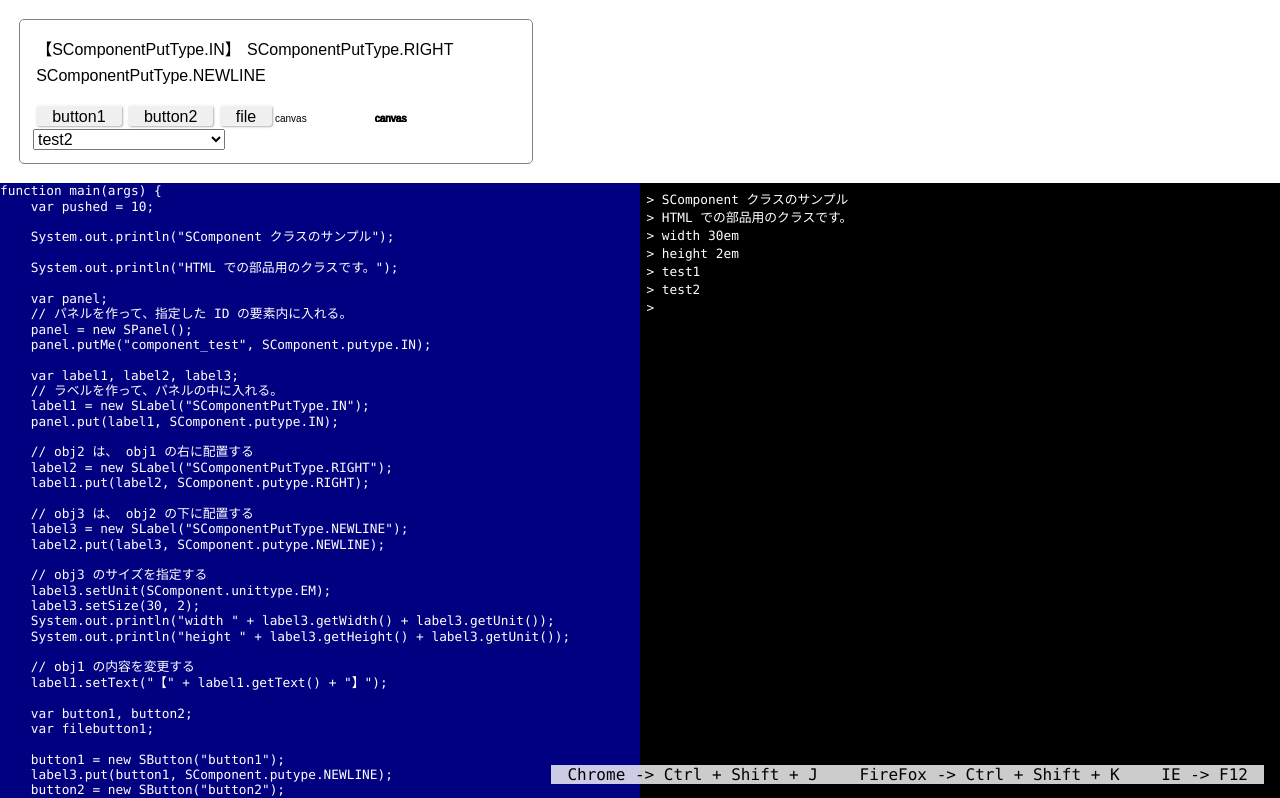
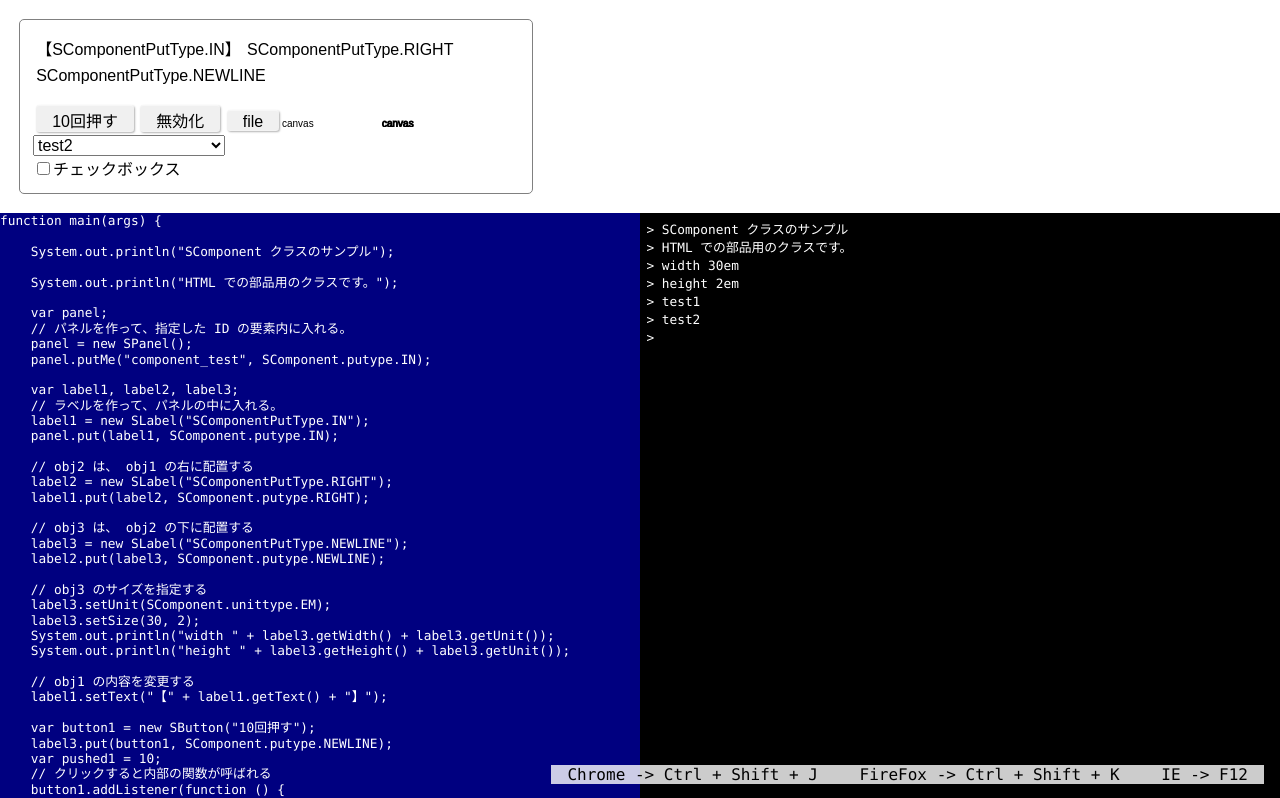
Before and after one commit to natade-jp/SenkoWSH, a plain HTML site: page docs/samples/SComponent/index.html in a window 1280 px wide. Shown: the top 798 px of the page. Drawn offline with Linux system fonts and the light colour scheme.

Commit message:
チェックボックス機能を追加

```diff
--- a/docs/library/SenkoLib/SComponent.css
+++ b/docs/library/SenkoLib/SComponent.css
@@ -56,5 +56,16 @@
 	cursor:				auto;
 }
 
+.SCOMPONENT_CheckBox {
+	color:				black;
+	cursor:				pointer;
+}
+
+.SCOMPONENT_Disabled {
+	color:				gray;
+	cursor:				default;
+}
+
+
 .SCOMPONENT_Canvas {
 }
--- a/docs/library/SenkoLib/SComponent.js
+++ b/docs/library/SenkoLib/SComponent.js
@@ -26,6 +26,7 @@ SComponent.CLASS_PANEL		= "SCOMPONENT_Panel";
 SComponent.CLASS_LABEL		= "SCOMPONENT_Label";
 SComponent.CLASS_SELECT		= "SCOMPONENT_Select";
 SComponent.CLASS_COMBOBOX	= "SCOMPONENT_ComboBox";
+SComponent.CLASS_CHECKBOX	= "SCOMPONENT_CheckBox";
 SComponent.CLASS_BUTTON		= "SCOMPONENT_Button";
 SComponent.CLASS_FILE		= "SCOMPONENT_File";
 SComponent.CLASS_CANVAS		= "SCOMPONENT_Canvas";
@@ -39,6 +40,72 @@ SComponent.unittype = {
 	PX		: "px",
 	EM		: "em",
 	PERCENT	: "%"
+};
+SComponent.labelposition = {
+	LEFT	: 0,
+	RIGHT	: 1
+};
+SComponent.prototype.getTextNode = function() {
+	var element = this.getElement();
+	// childNodes でテキストノードまで取得する
+	var childnodes = element.childNodes;
+	var textnode = null;
+	var i = 0;
+	for(i = 0; i < childnodes.length; i++) {
+		if(childnodes[i] instanceof Text) {
+			textnode = childnodes[i];
+			break;
+		}
+	}
+	// テキストノードがない場合は null をかえす
+	return textnode;
+};
+SComponent.prototype.getElementNode = function() {
+	var element = this.getElement();
+	// children でテキストノード意外を取得する
+	var childnodes = element.children;
+	var node = null;
+	var i = 0;
+	for(i = 0; i < childnodes.length; i++) {
+		if(!(childnodes[i] instanceof Text)) {
+			node = childnodes[i];
+			break;
+		}
+	}
+	return node;
+};
+SComponent.prototype.setLabelPosition = function(labelposition) {
+	// ラベルかどうか確認
+	var element = this.getElement();
+	if(element.tagName !== "LABEL") {
+		return;
+	}
+	// すでにあるテキストノードを調査する
+	var textnode = this.getTextNode();
+	if(textnode === null) {
+		textnode = document.createTextNode("");
+	}
+	var elementnode = this.getElementNode();
+	// 中身を一旦消去する
+	{
+		var child = element.lastChild;
+		while (child) {
+			element.removeChild(child);
+			child = element.lastChild;
+		}
+	}
+	// 配置を設定する
+	if(labelposition === SComponent.LEFT) {
+		// ラベル内のテキストは左側
+		element.appendChild(textnode);
+		element.appendChild(elementnode);
+	}
+	else {
+		// ラベルのテキストは右側
+		element.appendChild(elementnode);
+		element.appendChild(textnode);
+	}
+	return;
 };
 SComponent.prototype.setText = function(title) {
 	if(!title) {
@@ -71,23 +138,15 @@ SComponent.prototype.setText = function(title) {
 			element.appendChild(option_node);
 		}
 	}
-	// label 要素なら最初の子要素を書き換える
-	else if(element.tagName === "LABEL") {
-		var childelement = element.firstChild;
-		if(!(childelement instanceof Text)) {
-			var text_node = document.createTextNode("");
-			if(childelement === null) {
-				element.appendChild(text_node);
-			}
-			else {
-				element.insertBefore(text_node, childelement);
-			}
-			childelement = text_node;
+	// そのほかは、中にあるテキストノードを編集する
+	else {
+		var textnode = this.getTextNode();
+		// 見つからなかったら作成する
+		if(textnode === null) {
+			var textnode = document.createTextNode("");
+			element.appendChild(textnode);
 		}
-		childelement.nodeValue = title;
-	}
-	else {
-		element.textContent = title;
+		textnode.nodeValue = title;
 	}
 };
 SComponent.prototype.getText = function() {
@@ -110,7 +169,8 @@ SComponent.prototype.getText = function() {
 		return output;
 	}
 	else {
-		title = this.getElement().textContent.trim();
+	// テキストノードを取得する
+		title = this.getTextNode().nodeValue.trim();
 	}
 	return (title === null) ? "" : title;
 };
@@ -146,12 +206,6 @@ SComponent.prototype._isBooleanAttribute = function(element, attribute) {
 	return (element.getAttribute(attribute) === null);
 };
 
-SComponent.prototype.setChecked = function(ischecked) {
-	this._setBooleanAttribute(this.getElement(), "checked", ischecked);
-};
-SComponent.prototype.isChecked = function() {
-	return this._isBooleanAttribute(this.getElement(), "checked");
-};
 SComponent.prototype.setEnabled = function(isenabled) {
 	if(isenabled) {
 		this.removeClass(SComponent.CLASS_DISABLED);
@@ -160,10 +214,18 @@ SComponent.prototype.setEnabled = function(isenabled) {
 		this.addClass(SComponent.CLASS_DISABLED);
 	}
 	var element = this.getElement();
+	// input要素ではないなら中の要素を使用する
+	if((element.tagName !== "INPUT") && (element.tagName !== "SELECT")){
+		element = this.getElementNode();
+	}
 	this._setBooleanAttribute(element, "disabled", isenabled);
 };
 SComponent.prototype.isEnabled = function() {
 	var element = this.getElement();
+	// input要素ではないなら中の要素を使用する
+	if((element.tagName !== "INPUT") && (element.tagName !== "SELECT")){
+		element = this.getElementNode();
+	}
 	return this._isBooleanAttribute(element, "disabled");
 };
 SComponent.prototype.getId = function() {
@@ -481,6 +543,32 @@ SComboBox.prototype.getSelectedItem = function() {
 	return "";
 };
 
+var SCheckBox = function(title) {
+	this.super = SComponent.prototype;
+	this.super._initComponent.call(this, "label", title);
+	var element   = this.super.getElement.call(this);
+	element.setAttribute("class",
+		element.getAttribute("class") + " " + SComponent.CLASS_CHECKBOX);
+
+	var checkbox = document.createElement("input");
+	checkbox.setAttribute("type", "checkbox");
+	checkbox.setAttribute("id", this.id + "_checkbox");
+	this.checkbox = checkbox;
+	element.appendChild(checkbox);
+
+	this.super.setLabelPosition.call(this, SComponent.labelposition.RIGHT);
+};
+SCheckBox.prototype = new SComponent();
+SCheckBox.prototype.addListener = function(func) {
+	this.checkbox.addEventListener("change", func, false);
+};
+SCheckBox.prototype.setChecked = function(ischecked) {
+	this.checkbox.checked = ischecked;
+};
+SCheckBox.prototype.isChecked = function() {
+	return this.checkbox.checked;
+};
+
 var SButton = function(title) {
 	this.super = SComponent.prototype;
 	this.super._initComponent.call(this, "input", title);
--- a/docs/samples/SComponent/main.js
+++ b/docs/samples/SComponent/main.js
@@ -1,7 +1,6 @@
 /* global System, SComponent, SFile, SFileButton */
 
 ﻿function main(args) {
-	var pushed = 10;
 
 	System.out.println("SComponent クラスのサンプル");
 
@@ -34,33 +33,40 @@
 	// obj1 の内容を変更する
 	label1.setText("【" + label1.getText() + "】");
 
-	var button1, button2;
-	var filebutton1;
-
-	button1 = new SButton("button1");
+	var button1 = new SButton("10回押す");
 	label3.put(button1, SComponent.putype.NEWLINE);
-	button2 = new SButton("button2");
-	button1.put(button2, SComponent.putype.RIGHT);
-
+	var pushed1 = 10;
 	// クリックすると内部の関数が呼ばれる
 	button1.addListener(function () {
-		pushed--;
-		System.out.println("pushed !");
-		button1.setText("残り " + pushed);
+		if(pushed1 > 0) {
+			pushed1--;
+		}
+		if(pushed1 === 0) {
+			filebutton1.setVisible(false);
+			combobox.setVisible(false);
+			checkbox.setVisible(false);
+		}
+		button1.setText("残り " + pushed1);
+	});
+
+	var button2 = new SButton("無効化");
+	button1.put(button2, SComponent.putype.RIGHT);
+	var pushed2 = 0;
+	button2.addListener(function () {
+		pushed2++;
+		button2.setText((pushed2 % 2 === 1) ? "有効化" : "無効化");
 
 		// 押すたびに有効化／無効化の変更
-		button2.setEnabled(!button2.isEnabled());
+		button1.setEnabled(!button1.isEnabled());
 		filebutton1.setEnabled(!filebutton1.isEnabled());
 		combobox.setEnabled(!combobox.isEnabled());
-
-		// 何回か押したら非表示にする
-		if(pushed === 0) {
-			filebutton1.setVisible(false);
-		}
+		checkbox.setEnabled(!checkbox.isEnabled());
 	});
 
+
+
 	// File
-	filebutton1 = new SFileButton("file");
+	var filebutton1 = new SFileButton("file");
 	filebutton1.setFileAccept(SFileButton.fileaccept.image);
 	button2.put(filebutton1, SComponent.putype.RIGHT);
 	filebutton1.addListener(function(file) {
@@ -91,7 +97,14 @@
 	// 2番目を選択する
 	combobox.setSelectedItem("test2");
 	combobox.addListener(function () {
-		System.out.println("選択中 " + combobox.getSelectedItem());
+		System.out.println("ComboBox " + combobox.getSelectedItem());
 	});
 
+	var checkbox = new SCheckBox("チェックボックス");
+	combobox.put(checkbox, SComponent.putype.NEWLINE);
+	checkbox.addListener(function () {
+		System.out.println("CheckBox " + checkbox.isChecked());
+	});
+
+
 }
```
